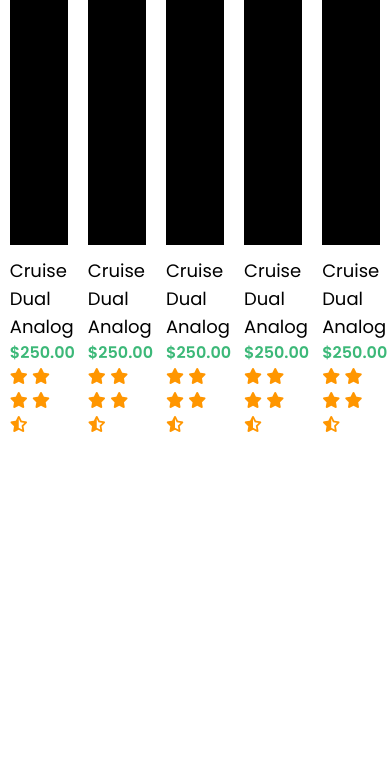
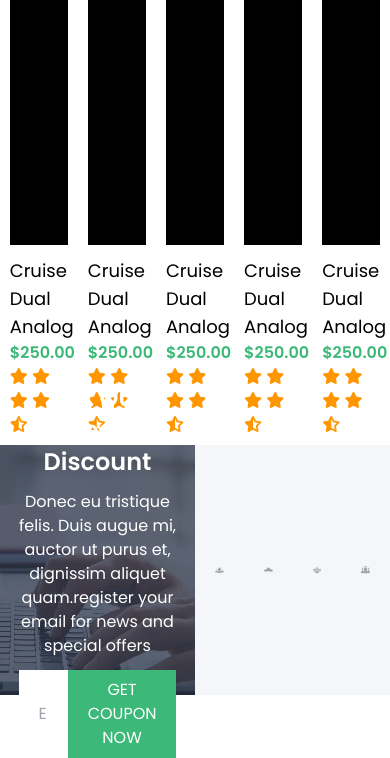
Before and after one commit to Ashraful610/Renoshopbee-project-ITBD, a plain HTML site: page index.html in a window 390 px wide. Shown: the part 2681-3439 px from the top of the page. Before the commit the page ends 3126 px from the top, so only its background shows below. Drawn offline with nearby package versions, Linux system fonts and the light colour scheme.

Commit message:
discount section is done without responsive

```diff
--- a/CSS/style.css
+++ b/CSS/style.css
@@ -7,3 +7,9 @@
 body{
     font-family: 'Poppins', sans-serif;
 }
+.discount-div{
+    background: linear-gradient(rgba(44,48,65,.244) ,rgba(44,48,65,.244) ,rgba(44,48,65,.244 ), rgba(44, 48, 65, .244)) , url('../images/cover.jpg');
+    background-position: center;
+    background-repeat: no-repeat;
+    background-size: cover;
+}
--- a/index.html
+++ b/index.html
@@ -443,6 +443,37 @@
             </div>
         </div>
     </section>
+    <!-- ============= discount section ============ -->
+    <section class="w-full h-[250px] ">
+        <div class="w-full h-full flex">
+            <div class="w-2/4 h-full flex items-center discount-div">
+                <div class="w-[90%] mx-auto text-white flex flex-col items-center text-center">
+                    <h2 class="text-2xl font-semibold">Get Out Special Discount</h2>
+                    <p class="my-3">
+                        Donec eu tristique felis. Duis augue mi, auctor ut purus et, dignissim aliquet quam.register your email for news and special offers
+                    </p>
+                    <div class=" w-[90%] mx-auto flex">
+                        <input type="text" placeholder="Email Address" class="px-5 py-2 w-3/5">
+                        <button class="px-5 py-2 uppercase bg-[#3cb878]">Get coupon now </button>
+                    </div>
+                </div>
+            </div>
+            <div class="w-2/4 h-full bg-[#f5f6f9] grid grid-cols-4 items-center">
+                <div class="p-5">
+                    <img src="./images/brand-logo-4a.png" alt="">
+                </div>
+                <div class="p-5">
+                    <img src="./images/brand-logo-1a.png" alt="">
+                </div>
+                <div class="p-5">
+                    <img src="./images/brand-logo-2a.png" alt="">
+                </div>
+                <div class="p-5">
+                    <img src="./images/brand-logo-3a.png" alt="">
+                </div>
+            </div>
+        </div>
+    </section>
 
     <!-- ============== fonts icons ========= -->
     <script src="https://kit.fontawesome.com/7c0237d502.js" crossorigin="anonymous"></script>
```
Also changed, not shown: images/brand-logo-1a.png (added), images/brand-logo-2a.png (added), images/brand-logo-3a.png (added), images/brand-logo-4a.png (added), images/cover.jpg (added).
